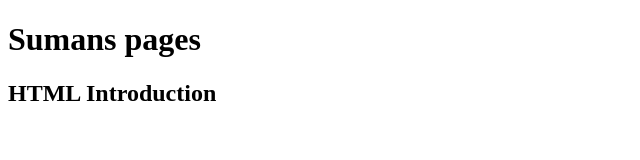
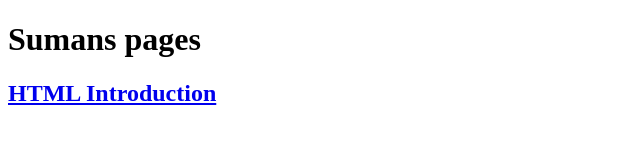
Before and after one commit to consos/html, a plain HTML site: page index.html in a window 1280 px wide. Shown: the whole page, without its empty margins (0-640 px from the left). Drawn offline with Linux system fonts and the light colour scheme.

Commit message:
added index.html

```diff
--- a/index.html
+++ b/index.html
@@ -6,6 +6,6 @@
 </head>
 <body>
 <h1> Sumans pages </h1>
-<h2> HTML Introduction </h2>
+<h2> <a href="./1 HTML Infroduction.html"> HTML Introduction </a></h2>
 </body>
 </html>
```
